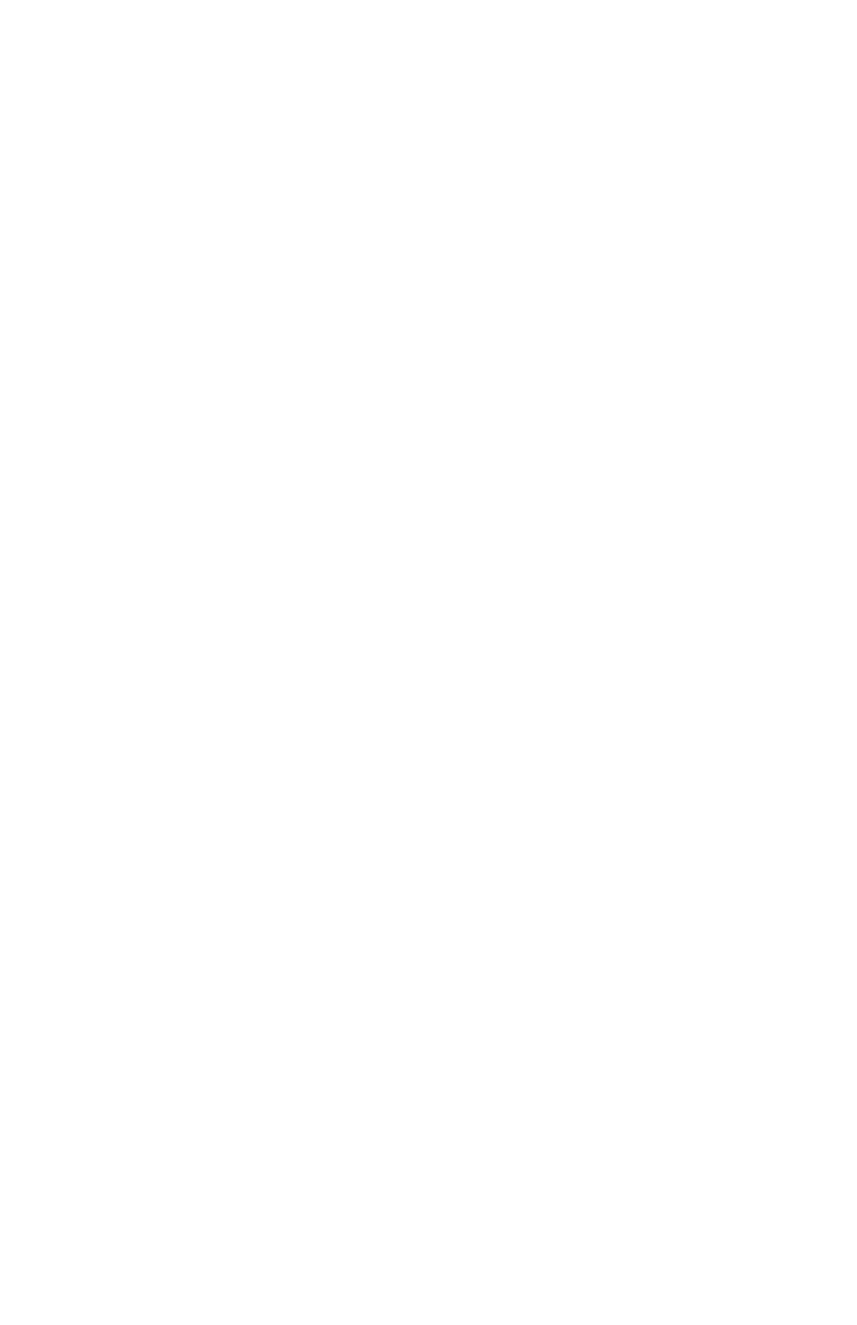
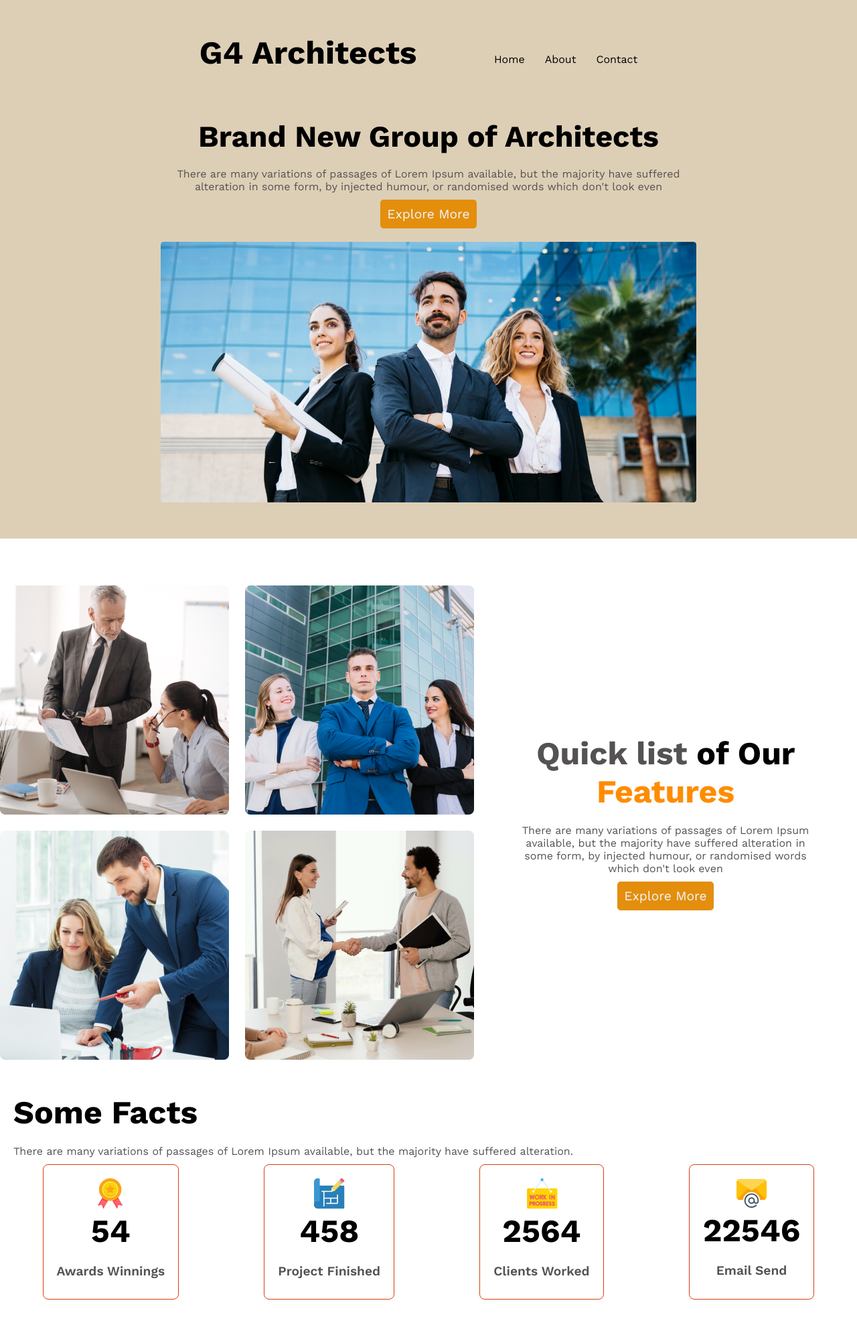
Before and after one commit to alamin50946/g4-architects-website, a plain HTML site: page index.html in a window 1280 px wide. Shown: the whole page at 67% size. Before the commit the page ends 800 px from the top, so only its background shows below. Drawn offline with nearby package versions, Linux system fonts and the light colour scheme.

Commit message:
added styles

```diff
--- a/index.html
+++ b/index.html
@@ -6,5 +6,83 @@
     <title>G4-Architects-Project</title>
     <link rel="stylesheet" href="./styles/architects.css" />
   </head>
-  <body></body>
+  <body>
+    <header>
+      <nav>
+        <h3 class="section-title">G4 Architects</h3>
+        <ul>
+          <li>Home</li>
+          <li>About</li>
+          <li>Contact</li>
+        </ul>
+      </nav>
+      <div class="banner">
+        <div class="banner-container">
+          <h1 class="banner-title">Brand New Group of Architects</h1>
+          <p class="banner-description">
+            There are many variations of passages of Lorem Ipsum available, but
+            the majority have suffered alteration in some form, by injected
+            humour, or randomised words which don't look even
+          </p>
+          <button class="btn-primary">Explore More</button>
+        </div>
+        <div><img src="./images/banner.png" alt="" /></div>
+      </div>
+    </header>
+    <main>
+      <section class="team-container">
+        <div class="img-contain">
+          <img src="./images/team1.png" alt="" />
+          <img src="./images/team2.png" alt="" />
+          <img src="./images/team3.png" alt="" />
+          <img src="./images/team4.png" alt="" />
+        </div>
+
+        <div class="team-content">
+          <h3 class="team-title">
+            <span class="quick-list banner-description">Quick list</span>
+            <span>of Our</span> <span class="text-features">Features</span>
+          </h3>
+          <p class="banner-description">
+            There are many variations of passages of Lorem Ipsum available, but
+            the majority have suffered alteration in some form, by injected
+            humour, or randomised words which don't look even
+          </p>
+          <button class="btn-primary">Explore More</button>
+        </div>
+      </section>
+      <section>
+        <div class="section-container">
+          <h3 class="section-title">Some Facts</h3>
+          <p class="banner-description">
+            There are many variations of passages of Lorem Ipsum available, but
+            the majority have suffered alteration.
+          </p>
+        </div>
+        <div class="card-container">
+          <div class="card">
+            <img src="./images/icons/ribon.png" alt="" />
+            <h3 class="section-title">54</h3>
+            <p class="card-description banner-description">Awards Winnings</p>
+          </div>
+          <div class="card">
+            <img src="./images/icons/projects.png" alt="" />
+            <h3 class="section-title">458</h3>
+            <p class="card-description banner-description">Project Finished</p>
+          </div>
+          <div class="card">
+            <img src="./images/icons/customers.png" alt="" />
+            <h3 class="section-title">2564</h3>
+            <p class="card-description banner-description">Clients Worked</p>
+          </div>
+          <div class="card">
+            <img src="./images/icons/email.png" alt="" />
+            <h3 class="section-title">22546</h3>
+            <p class="card-description banner-description">Email Send</p>
+          </div>
+        </div>
+      </section>
+    </main>
+    <footer></footer>
+  </body>
 </html>
--- a/styles/architects.css
+++ b/styles/architects.css
@@ -0,0 +1,156 @@
+@import url("https://fonts.googleapis.com/css2?family=Lato:wght@700&family=Open+Sans:wght@700;800&family=Work+Sans:wght@200;400;600;700;800&display=swap");
+* {
+  font-family: "Lato", sans-serif;
+  font-family: "Open Sans", sans-serif;
+  font-family: "Work Sans", sans-serif;
+  margin: 0px;
+  padding: 0px;
+}
+.section-title {
+  color: black;
+  font-weight: 700px;
+  font-size: 3rem;
+}
+/* header style */
+header {
+  background-color: rgb(221, 207, 182);
+  padding: 50px 240px;
+}
+nav {
+  display: flex;
+  justify-content: space-around;
+  align-items: center;
+  margin-bottom: 50px;
+}
+nav > ul {
+  display: flex;
+}
+nav li {
+  list-style: none;
+  margin-right: 30px;
+  font-weight: 1rem;
+  cursor: pointer;
+}
+/* banner style */
+.banner-container {
+  max-width: 800px;
+  text-align: center;
+  margin: 0 auto;
+}
+.banner img {
+  width: 100%;
+  margin-top: 20px;
+}
+.banner-title {
+  font-size: 2.8rem;
+  margin-bottom: 20px;
+}
+.banner-description {
+  color: rgb(85, 82, 82);
+  margin-bottom: 10px;
+}
+.btn-primary {
+  margin: 0;
+  background-color: rgb(228, 142, 13);
+  padding: 10px 10px;
+  font-size: 1.2rem;
+  font-weight: 400px;
+  color: aliceblue;
+  border-radius: 5px;
+  cursor: pointer;
+  border: none;
+}
+/* main style */
+main {
+  margin: 70px auto;
+  max-width: 1440px;
+}
+.img-contain {
+  display: grid;
+  grid-template-columns: repeat(2, 1fr);
+  gap: 1.5rem;
+}
+
+.team-container {
+  display: flex;
+  align-items: center;
+  text-align: center;
+
+  .team-content {
+    padding: 0px 70px;
+  }
+  .team-title {
+    font-weight: 700px;
+    font-size: 3rem;
+    margin-bottom: 20px;
+  }
+
+  .quick-list .team-title {
+    font-weight: 500px;
+  }
+  .text-features {
+    color: darkorange;
+  }
+}
+/* section style */
+.section-container {
+  margin: 50px 0 0 20px;
+}
+.section-title {
+  margin-bottom: 20px;
+}
+/* card style */
+.card-description {
+  font-size: 1.2rem;
+  font-weight: 600;
+}
+.card-container {
+  display: flex;
+  justify-content: space-around;
+}
+.card-container .card {
+  border: 1px solid rgb(216, 63, 16);
+  border-radius: 8px;
+  text-align: center;
+  padding: 20px;
+}
+
+/* responsive media quary */
+/* mobile device */
+@media screen and (max-width: 576px) {
+  header {
+    padding: 20px;
+  }
+  nav {
+    flex-direction: column;
+  }
+  .team-container {
+    flex-direction: column-reverse;
+  }
+  .img-contain {
+    grid-template-columns: 1fr;
+    margin-top: 40px;
+  }
+  .team-content {
+    padding: 0px 20px;
+  }
+}
+
+/* medium device */
+@media screen and (min-width: 576px) and (max-width: 960px) {
+  header {
+    padding: 50px;
+  }
+  nav {
+    flex-direction: column;
+  }
+  .team-container {
+    flex-direction: column-reverse;
+  }
+  .img-contain {
+    margin-top: 40px;
+  }
+  .team-content {
+    padding: 0px 40px;
+  }
+}
```
